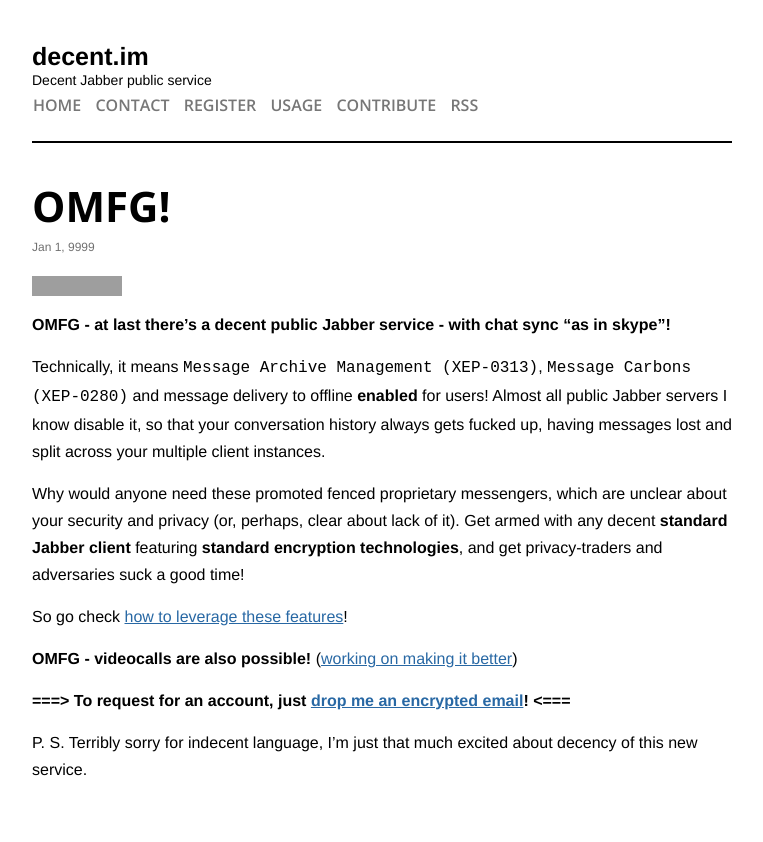
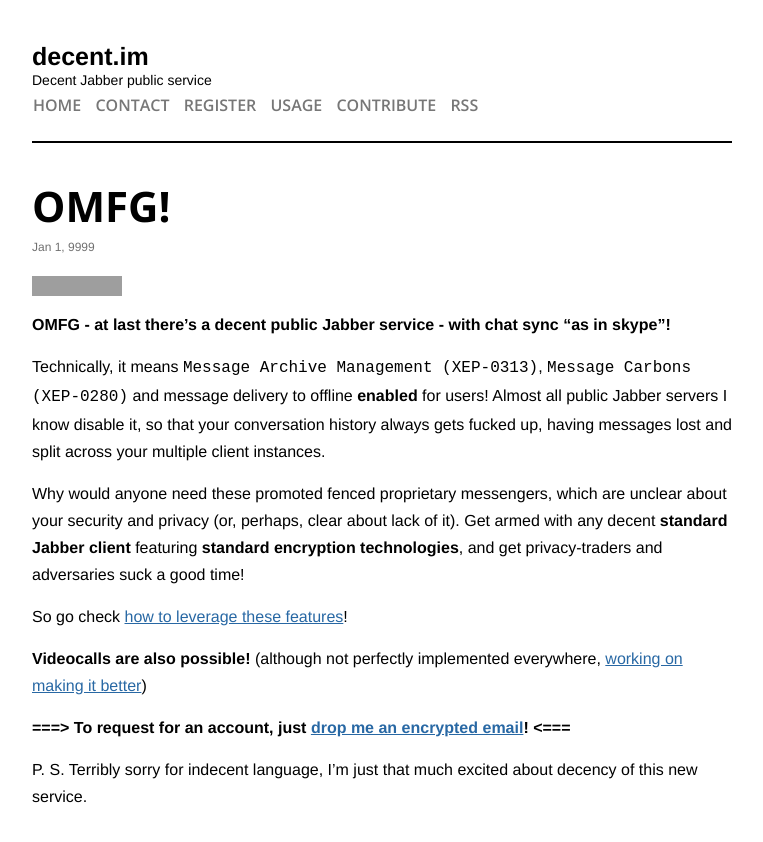
Before and after one commit to decent-im/decent-im.github.io, a Jekyll site: the page built from _posts/9999-01-01-top-post.md, in a window 1280 px wide. Shown: the top 842 px of the page, without its empty margins (258-1021 px from the left). Built offline with Jekyll 4.4.1, drawn with Linux system fonts in a browser that asks for light colours; grey boxes are pictures that could not be loaded.

Commit message:
Amend top post regarding videocalls

```diff
--- a/_posts/9999-01-01-top-post.md
+++ b/_posts/9999-01-01-top-post.md
@@ -14,7 +14,7 @@
 
 So go check [how to leverage these features](/usage/)!
 
-**OMFG - videocalls are also possible!** ([working on making it better](https://www.bountysource.com/issues/18153806-support-audio-video-calls-encryption/backers))
+**Videocalls are also possible!** (although not perfectly implemented everywhere, [working on making it better](https://www.bountysource.com/issues/18153806-support-audio-video-calls-encryption/backers))
 
 **===> To request for an account, just [drop me an encrypted email](https://encrypt.to/0xD56A7CD0C6FCDB11)! <===**
 
```
